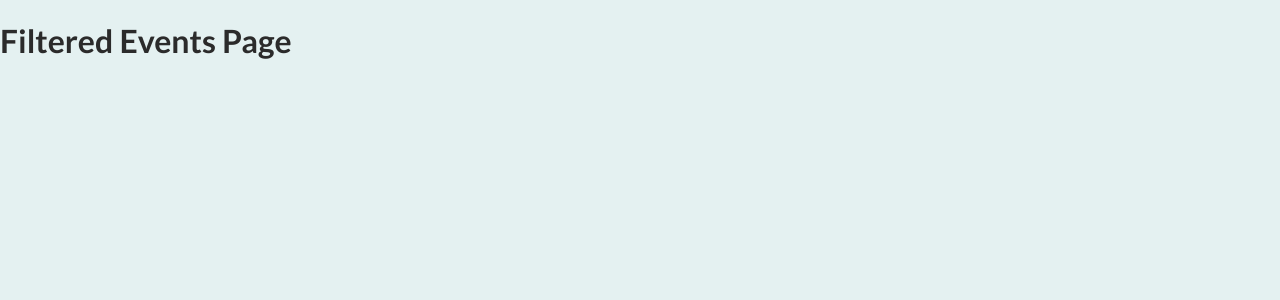
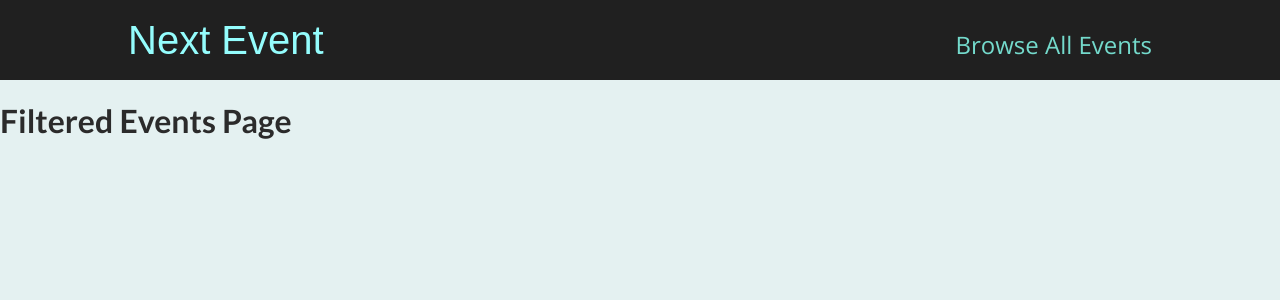
Before and after one commit to sandeepmanvar/NextJS-Events-App, a Next.js app: page /events in a window 1280 px wide. Shown: the top 300 px of the page. Built offline with nearby package versions, Linux system fonts and the light colour scheme.

Commit message:
Added a general layout wrapper

```diff
--- /dev/null
+++ b/components/layout/Layout.js
@@ -0,0 +1,14 @@
+import { Fragment } from "react";
+import MainHeader from "./MainHeader";
+function Layout(props) {
+    return (
+        <Fragment>
+            <MainHeader />
+            <main>
+                {props.children}
+            </main>
+        </Fragment>
+    );
+}
+
+export default Layout;
--- /dev/null
+++ b/components/layout/MainHeader.js
@@ -0,0 +1,21 @@
+import Link  from "next/link";
+import classes from "./MainHeader.module.css";
+
+function MainHeader(props) {
+  return (
+    <header className={classes.header}>
+      <div className={classes.logo}>
+        <Link href="/">Next Event</Link>
+      </div>
+      <nav className={classes.navigation}>
+        <ul>
+          <li>
+            <Link href="/events">Browse All Events</Link>
+          </li>
+        </ul>
+      </nav>
+    </header>
+  );
+}
+
+export default MainHeader;
--- /dev/null
+++ b/components/layout/MainHeader.module.css
@@ -0,0 +1,41 @@
+.header {
+  width: 100%;
+  display: flex;
+  justify-content: space-between;
+  align-items: baseline;
+  padding: 1rem 10%;
+  height: 5rem;
+  background-color: #202020;
+}
+
+.logo {
+  font-size: 1.5rem;
+  color: white;
+  font-family: "Fira", sans-serif;
+  height: 100%;
+  display: flex;
+  justify-content: center;
+  align-items: center;
+  color: #94fdfd;
+}
+
+.logo a {
+  text-decoration: none;
+  color: #94fdfd;
+}
+
+.navigation a {
+  text-decoration: none;
+  color: #74dacc;
+  font-size: 1rem;
+}
+
+@media (min-width: 768px) {
+  .logo {
+    font-size: 2.5rem;
+  }
+
+  .navigation a {
+    font-size: 1.5rem;
+  }
+}
--- a/pages/_app.js
+++ b/pages/_app.js
@@ -1,7 +1,12 @@
-import '../styles/globals.css'
+import Layout from "../components/layout/Layout";
+import "../styles/globals.css";
 
 function MyApp({ Component, pageProps }) {
-  return <Component {...pageProps} />
+  return (
+    <Layout>
+      <Component {...pageProps} />
+    </Layout>
+  );
 }
 
-export default MyApp
+export default MyApp;
```
